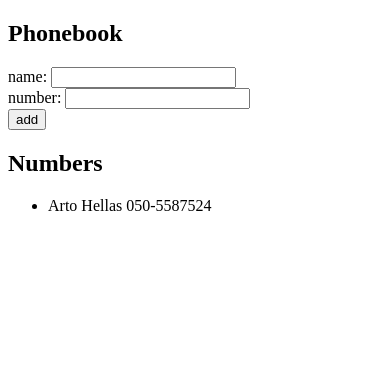
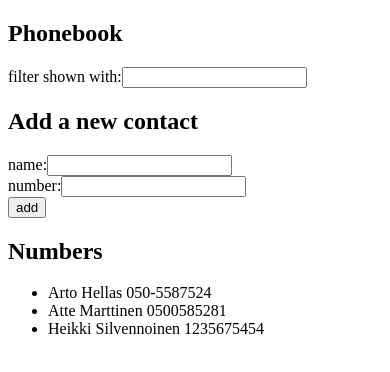
Before and after one commit to kynikki/fullstack-open, a React (Create React App) app in the folder osa2/phonebook/: page / in a window 390 px wide. Shown: the top 372 px of the page. Built offline with nearby package versions, Linux system fonts and the light colour scheme.

Commit message:
phonebookia jatkettu

```diff
--- a/osa2/phonebook/src/App.js
+++ b/osa2/phonebook/src/App.js
@@ -1,8 +1,49 @@
 import { useState } from 'react'
 
-const Note = ({ person }) => {
+const Person = (props) => {
   return (
-    <li>{person.name} {person.number}</li>
+      <li>{props.name} {props.number}</li>
+  )
+}
+
+const Persons = (props) => {
+
+  return (
+    <ul>
+            {props.persons.filter(person => person.name.toUpperCase().includes(props.newFilter.toUpperCase())).map(person => (
+            <Person key={person.name} name={person.name} number={person.number} /> ))}
+        </ul>
+  )
+}
+
+const Filter = (props) => {
+  return (
+    <div>
+          filter shown with:
+          <input
+            value={props.newFilter}
+            onChange={props.handleFilterChange}/>
+    </div>
+  )
+}
+
+const PersonForm = (props) => {
+  return (
+    <form onSubmit={props.addPerson}>
+      <div>
+        name:
+        <input
+        value={props.newName}
+        onChange={props.handlePersonChange}/>
+      </div>
+      <div>
+        number:
+        <input
+        value={props.newNumber}
+        onChange={props.handleNumberChange}/>
+      </div>
+        <button type="submit">add</button>
+    </form>
   )
 }
 
@@ -10,10 +51,23 @@ const App = () => {
   const [persons, setPersons] = useState([
     { name: 'Arto Hellas',
       number: '050-5587524'
+    },
+    {
+      name: 'Atte Marttinen',
+      number: '0500585281'
+    },
+    {
+      name: 'Heikki Silvennoinen',
+      number: '1235675454'
     }
   ])
+
   const [newName, setNewName] = useState('')
   const [newNumber, setNewNumber] = useState('')
+  const [newFilter, setNewFilter] = useState('')
+
+
+
 
   const addPerson = (event) => {
     event.preventDefault()
@@ -25,6 +79,7 @@ const App = () => {
 
     const found = (persons.find(person => person.name === noteObject.name))
     if (found === undefined) {
+
       setPersons(persons.concat(noteObject))
       setNewName('')
       setNewNumber('')
@@ -42,32 +97,26 @@ const App = () => {
     console.log(event.target.value)
     setNewNumber(event.target.value)
   }
+  const handleFilterChange = (event) => {
+    console.log(event.target.value)
+    setNewFilter(event.target.value)
+  }
 
 
   return (
     <div>
       <h2>Phonebook</h2>
-      <form onSubmit={addPerson}>
-        <div>
-          name: <input
-          value={newName}
-          onChange={handlePersonChange}/>
-        </div>
-        <div>
-          number: <input
-          value={newNumber}
-          onChange={handleNumberChange}/>
-        </div>
-        <div>
-          <button type="submit">add</button>
-        </div>
-      </form>
+      <Filter newFilter={newFilter} handleFilterChange={handleFilterChange} />
+      <h2>Add a new contact</h2>
+      <PersonForm
+        addPerson={addPerson}
+        newName={newName}
+        handlePersonChange={handlePersonChange}
+        newNumber={newNumber}
+        handleNumberChange={handleNumberChange}
+      />
       <h2>Numbers</h2>
-      <ul>
-        {persons.map(person =>
-          <Note key={person.name} person={person} />
-        )}
-      </ul>
+      <Persons persons={persons} newFilter={newFilter} />
     </div>
   )
 
```
